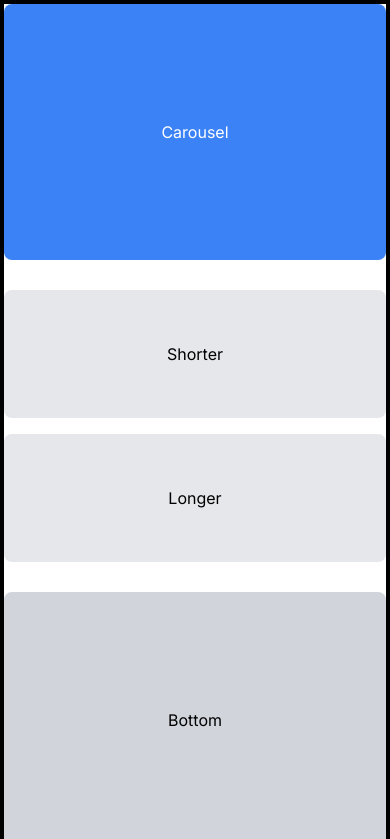
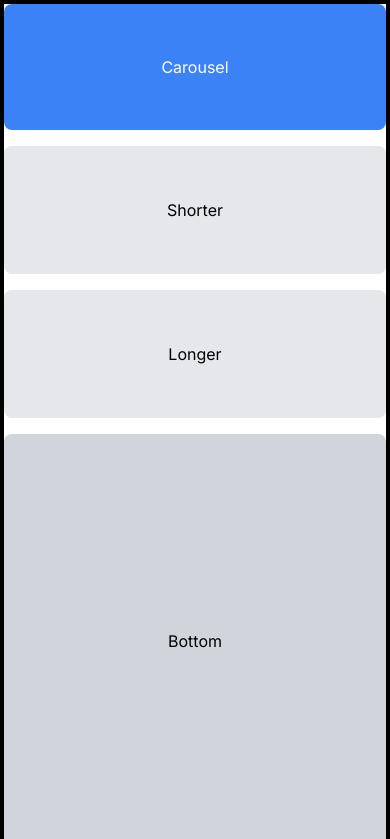
Before and after one commit to Praizee/animation-framer-motion, a Next.js app: page / in a window 390 px wide. Shown: the top 839 px of the page. Built offline with nearby package versions, Linux system fonts and the light colour scheme.

Commit message:
chore: tablet

```diff
--- a/components/RLayout.jsx
+++ b/components/RLayout.jsx
@@ -2,25 +2,28 @@ import React from "react";
 
 const RLayout = () => {
   return (
-    <section className="max-w-screen-lg mx-auto border-4 border-black">
-      <div className="grid md:grid-cols-8 grid-cols-1 gap-4">
-        <div className="h-screen rounded-lg md:col-span-5 flex flex-col gap-4 justify-between">
-          <div className="bg-blue-500 h-64 rounded-lg flex justify-center items-center text-white">
+    <section className="max-w-screen-lg mx-auto border-4 border-black sm:space-y-4 lg:space-y-0 space-y-0">
+      <div className="bg-blue-500 h-32 rounded-lg sm:flex justify-center items-center text-white hidden lg:hidden">
+        <p>Carousel-Tablet</p>
+      </div>
+      <div className="grid sm:grid-cols-8 grid-cols-1 gap-4">
+        <div className="h-screen rounded-lg sm:col-span-5 flex flex-col gap-4 justify-between">
+          <div className="bg-blue-500 h-64 rounded-lg flex justify-center items-center text-white sm:hidden lg:flex">
             <p>Carousel</p>
           </div>
-          <div className="rounded-lg grid md:grid-cols-7 grid-cols-1 gap-4">
-            <div className="md:col-span-2 bg-gray-200 h-32 rounded-lg flex justify-center items-center">
+          <div className="rounded-lg grid sm:grid-cols-7 grid-cols-1 gap-4">
+            <div className="sm:col-span-2 bg-gray-200 h-32 rounded-lg flex justify-center items-center">
               <p>Shorter</p>
             </div>
-            <div className="md:col-span-5 bg-gray-200 h-32 rounded-lg flex justify-center items-center">
+            <div className="sm:col-span-5 bg-gray-200 h-32 rounded-lg flex justify-center items-center">
               <p>Longer</p>
             </div>
           </div>
-          <div className="bg-gray-300 h-64 md:h-full rounded-lg flex justify-center items-center">
+          <div className="bg-gray-300 h-full rounded-lg flex justify-center items-center">
             <p>Bottom</p>
           </div>
         </div>
-        <div className="bg-gray-200 rounded-lg md:col-span-3 flex justify-center items-center h-80 md:h-auto">
+        <div className="bg-gray-200 rounded-lg sm:col-span-3 flex justify-center items-center h-80 sm:h-auto">
           <p>Right</p>
         </div>
       </div>
```
